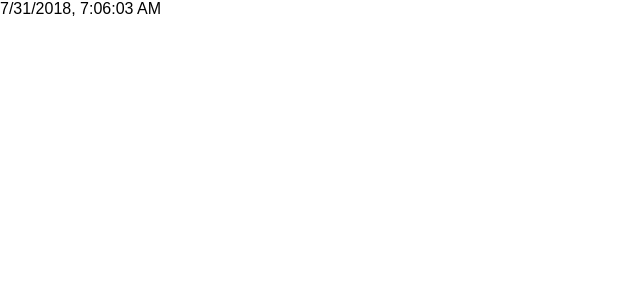
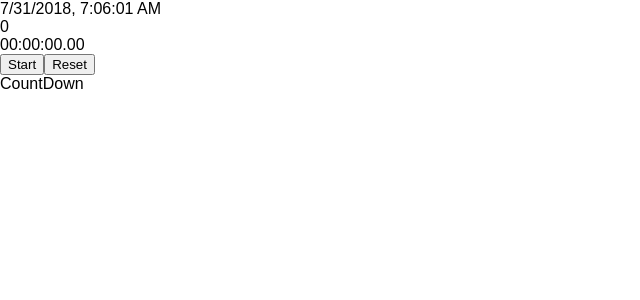
Before and after one commit to Hi-Captain/hi-mer, a React (Create React App) app: page / in a window 1280 px wide. Shown: the top 300 px of the page, without its empty margins (0-640 px from the left). Built offline with nearby package versions, Linux system fonts and the light colour scheme; the HTML template or start-up script is replaced by a standard one.

Commit message:
Running CountUp

```diff
--- a/src/App.js
+++ b/src/App.js
@@ -1,5 +1,7 @@
 import React, { Component } from 'react';
 import './App.css';
+import CountUp from './Components/CountUp';
+import CountDown from './Components/CountDown';
 
 class App extends Component {
   constructor(props){
@@ -9,6 +11,19 @@ class App extends Component {
       now : (new Date()).toLocaleString()
     }
   }
+
+  render() {
+    return (
+      <div className="App">
+        {this.state.now}
+        <div className="wrap">
+          <CountUp />
+          <CountDown />
+        </div>
+      </div>
+    );
+  }
+
   _tikTok(){
     setInterval(() => {
       this.setState({
@@ -16,13 +31,6 @@ class App extends Component {
       })
     }, 1000)
   }
-  render() {
-    return (
-      <div className="App">
-        {this.state.now}
-      </div>
-    );
-  }
 }
 
 export default App;
--- /dev/null
+++ b/src/Components/CountDown.js
@@ -0,0 +1,9 @@
+import React, { Component } from 'react';
+
+export default class CountUp extends Component {
+  render(){
+    return (
+      <div>CountDown</div>
+    )
+  }
+}
--- /dev/null
+++ b/src/Components/CountUp.js
@@ -0,0 +1,51 @@
+import React, { Component } from 'react';
+import UpFormat from './UpFormat';
+
+export default class CountUp extends Component {
+  constructor(props){
+    super(props)
+    this.state = {
+      time: 0,
+      running: false
+    }
+  }
+
+  render(){
+    return (
+      <div>
+        {this.state.time}
+        <UpFormat time={this.state.time}></UpFormat>
+        <button onClick={this._run}>Start</button>
+        {this.state.running ? '' : <button onClick={this._reset}>Reset</button>}
+      </div>
+    )
+  }
+
+  _run = (e) => {
+    if(this.state.running){
+      e.target.innerHTML = 'Start'
+      clearInterval(this.interval)
+      this.setState({
+        running: false
+      })
+    } else {
+      e.target.innerHTML = 'Stop'
+      var startTime = new Date().getTime() - this.state.time
+      this.interval = setInterval(() => {
+        var getNow = new Date().getTime()
+        var countUp = getNow - startTime
+        this.setState({
+          time: countUp,
+          running: true
+        })
+      }, 10)
+    }
+  }
+
+  _reset = () => {
+    this.setState({
+      time: 0,
+      running: false
+    })
+  }
+}
--- /dev/null
+++ b/src/Components/UpFormat.js
@@ -0,0 +1,30 @@
+import React, { Component } from 'react';
+
+export default class UpFormat extends Component {
+  _getTemplate = () => {
+    const seconds = this.props.time / 1000;
+    return {
+      hour: Math.floor(seconds / 3600).toString(),
+      min: Math.floor(seconds / 60).toString(),
+      sec: Math.floor(seconds % 60).toString(),
+      msec: (seconds % 1).toFixed(2).substr(2)
+    }
+  }
+
+  _addZero = (t) => {
+    const value = '00' + t
+    return value.substr(value.length - 2, 2)
+  }
+
+  render(){
+    const template = this._getTemplate();
+    return (
+      <div>
+        <span>{this._addZero(template.hour)}:</span>
+        <span>{this._addZero(template.min)}:</span>
+        <span>{this._addZero(template.sec)}.</span>
+        <span>{template.msec}</span>
+      </div>
+    )
+  }
+}
```
Also changed, not shown: 1 other file (tests, documents, lock files or other folders).
